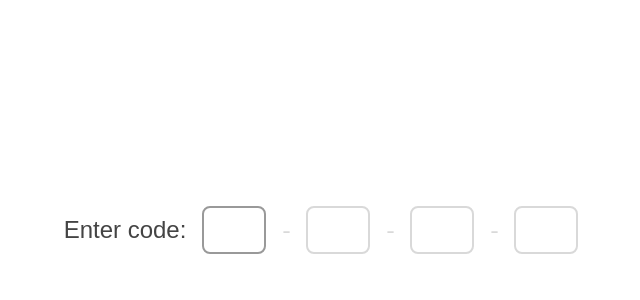
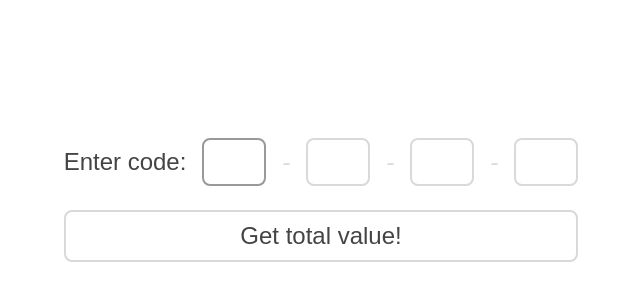
Before and after one commit to zeinab-nsr/react-otp-input, a React (Create React App) app: page / in a window 1280 px wide. Shown: the part 170-470 px from the top of the page, without its empty margins (319-959 px from the left). Built offline with nearby package versions, Linux system fonts and the light colour scheme.

Commit message:
FEATURE: add get input total value prop

```diff
--- a/src/App.scss
+++ b/src/App.scss
@@ -9,10 +9,24 @@ body {
   height: 100vh;
   align-items: center;
   justify-content: center;
+  flex-direction: column;
+}
+
+.result {
+  font-family: sans-serif;
+  font-size: 24px;
+  line-height: 60px;
+  color: #444;
+  min-height: 60px;
 }
 
 .otp-input {
   &__form {
+    display: flex;
+    flex-direction: column;
+  }
+
+  &__wrapper {
     display: flex;
     width: 100%;
     flex-direction: revert;
@@ -46,4 +60,16 @@ body {
     font-size: 24px;
     color: #444;
   }
+
+  &__button {
+    cursor: pointer;
+    margin-top: 24px;
+    line-height: 24px;
+    font-size: 24px;
+    color: #444;
+    background-color: transparent;
+    padding: 12px;
+    border-radius: 8px;
+    border: 2px solid #d9d9d9;
+  }
 }
--- a/src/App.tsx
+++ b/src/App.tsx
@@ -1,12 +1,15 @@
-import React from 'react';
+import { useState } from 'react';
 import { OtpInput } from './components/OtpInput';
 import './App.scss';
 
 function App() {
+  const [totalValue, setTotalValue] = useState('')
+
   return (
-    <div className="container">
-      <OtpInput label="Enter code:" inputCount={4} inputLength={1} separator="-" isNumeric />
-    </div>
+    <section className="container">
+      <OtpInput label="Enter code:" inputCount={4} inputLength={1} separator="-" isNumeric getValue={(value: string) => setTotalValue(value)} />
+      <span className="result">{totalValue}</span>
+    </section>
   );
 }
 
--- a/src/components/OtpInput/index.tsx
+++ b/src/components/OtpInput/index.tsx
@@ -3,12 +3,13 @@ import React, { useState, useRef, useEffect } from "react";
 interface Props {
   inputCount: number,
   inputLength: number,
+  getValue: (value: string) => void;
   label?: string,
   separator?: string,
   isNumeric?: boolean;
 }
 
-export const OtpInput: React.FC<Props> = ({ inputCount, inputLength, label, separator, isNumeric }) => {
+export const OtpInput: React.FC<Props> = ({ inputCount, inputLength, label, separator, isNumeric, getValue }) => {
   const [otp, setOtp] = useState<string[]>(new Array(inputCount).fill(''));
   const [activeInputIndex, setActiveInputIndex] = useState(0);
   const inputRef = useRef<HTMLInputElement>(null);
@@ -43,12 +44,18 @@ export const OtpInput: React.FC<Props> = ({ inputCount, inputLength, label, sepa
       }
   }
 
+  const getTotalNumber = () => {
+    const totalValue = otp.join('');
+    getValue(totalValue);
+  }
+
   useEffect(() => {
     inputRef.current?.focus();
   }, [activeInputIndex])
 
   return (
     <form className="otp-input__form">
+      <div className="otp-input__wrapper">
         {label && <span className="otp-input__label">
           {label}
         </span>}
@@ -56,9 +63,9 @@ export const OtpInput: React.FC<Props> = ({ inputCount, inputLength, label, sepa
           <React.Fragment key={index}>
           <input
             type="text"
+            className="otp-input__input"
             ref={index === activeInputIndex ? inputRef : null}
             value={otp[index]}
-          className="otp-input__input"
             maxLength={inputLength}
             size={inputLength}
             onChange={(e) => handleChange(e, index)}
@@ -70,6 +77,8 @@ export const OtpInput: React.FC<Props> = ({ inputCount, inputLength, label, sepa
           }
           </React.Fragment>
         ))}
+      </div>
+      <input type="button" className="otp-input__button" value="Get total value!" onClick={getTotalNumber} />
     </form>
   )
 }
```
Lines whose indentation alone changed are shown as unchanged.
